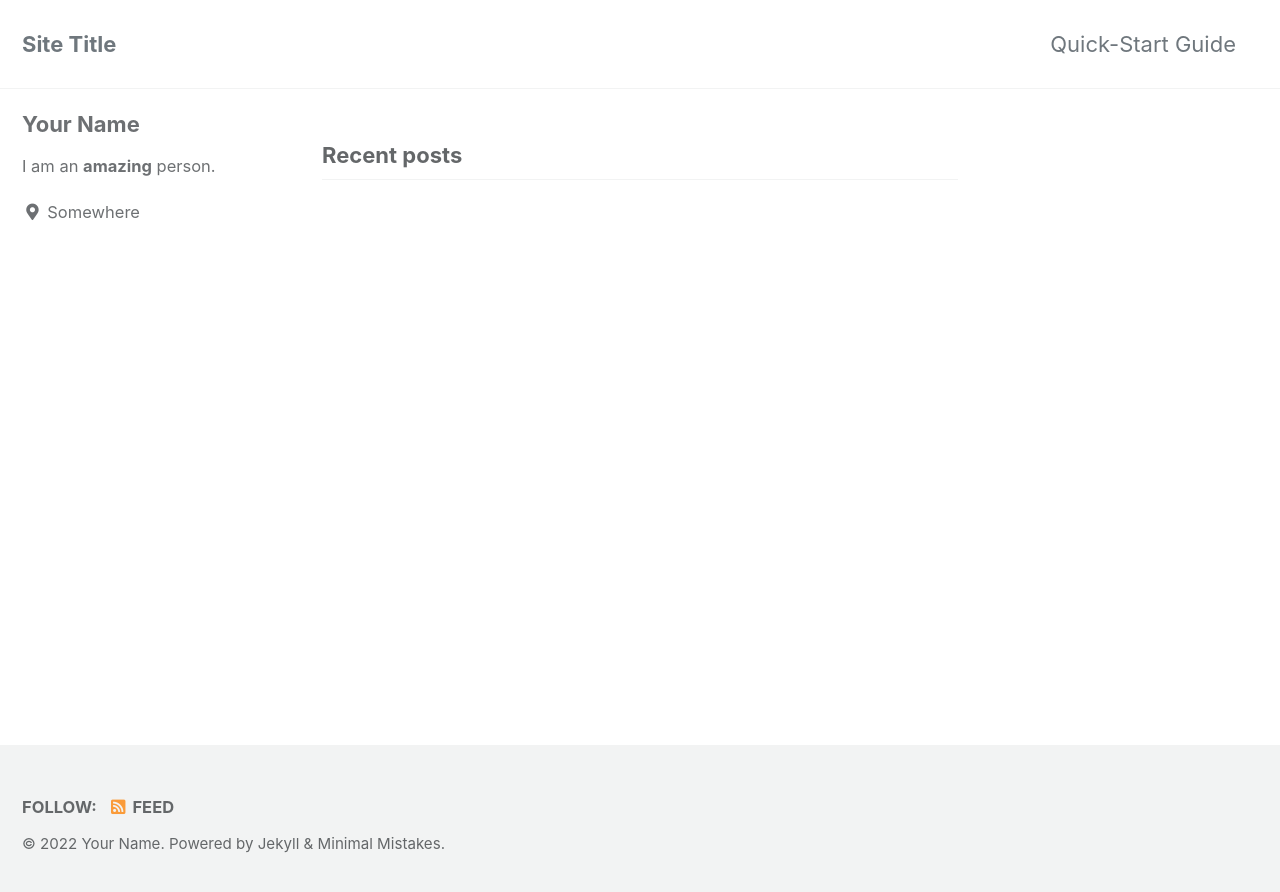
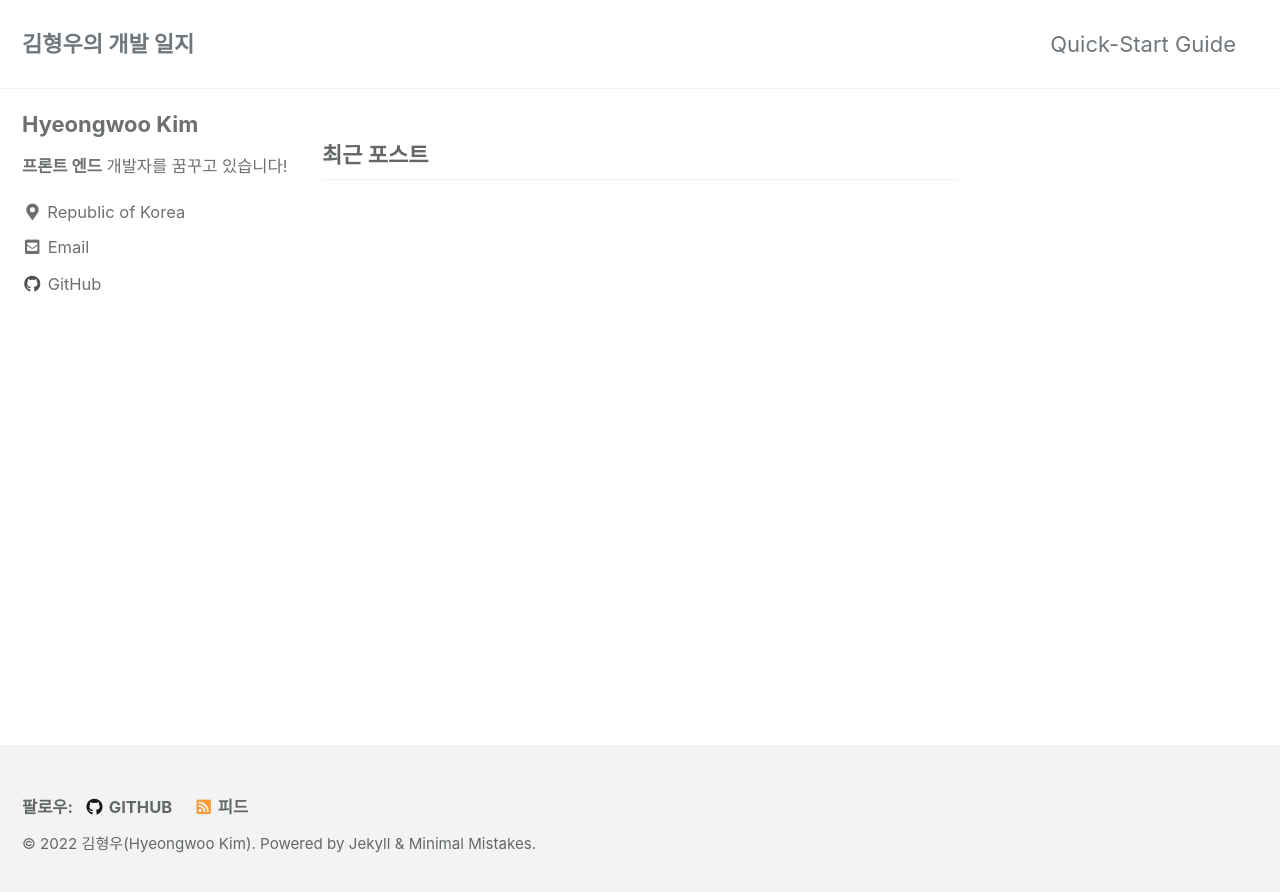
Before and after one commit to hyeongwookimdev/hyeongwookimdev.github.io, a Jekyll site: the page built from index.html, in a window 1280 px wide. Shown: the top 892 px of the page. Built offline with Jekyll 4.4.1, drawn with Linux system fonts in a browser that asks for light colours; cached includes are drawn as plain includes; the list of posts is cut into pages by our own code.

Commit message:
Update blog-information

```diff
--- a/Gemfile
+++ b/Gemfile
@@ -1,2 +1,4 @@
 source "https://rubygems.org"
 gemspec
+gem "jekyll"
+gem "webrick", "~> 1.7"
--- a/_config.yml
+++ b/_config.yml
@@ -12,107 +12,106 @@
 
 # theme                  : "minimal-mistakes-jekyll"
 # remote_theme           : "mmistakes/minimal-mistakes"
-minimal_mistakes_skin    : "default" # "air", "aqua", "contrast", "dark", "dirt", "neon", "mint", "plum", "sunrise"
+minimal_mistakes_skin: "default" # "air", "aqua", "contrast", "dark", "dirt", "neon", "mint", "plum", "sunrise"
 
 # Site Settings
-locale                   : "en-US"
-title                    : "Site Title"
-title_separator          : "-"
-subtitle                 : # site tagline that appears below site title in masthead
-name                     : "Your Name"
-description              : "An amazing website."
-url                      : # the base hostname & protocol for your site e.g. "https://mmistakes.github.io"
-baseurl                  : # the subpath of your site, e.g. "/blog"
-repository               : # GitHub username/repo-name e.g. "mmistakes/minimal-mistakes"
-teaser                   : # path of fallback teaser image, e.g. "/assets/images/500x300.png"
-logo                     : # path of logo image to display in the masthead, e.g. "/assets/images/88x88.png"
-masthead_title           : # overrides the website title displayed in the masthead, use " " for no title
+locale: "ko-KR"
+title: "김형우의 개발 일지"
+title_separator: "-"
+subtitle: # site tagline that appears below site title in masthead
+name: "김형우(Hyeongwoo Kim)"
+description: "The ability to see and to respond."
+url: "https://hyeongwookimdev.github.io/" # the base hostname & protocol for your site e.g. "https://mmistakes.github.io"
+baseurl: # the subpath of your site, e.g. "/blog"
+repository: "https://github.com/hyeongwookimdev/hyeongwookimdev.github.io" # GitHub username/repo-name e.g. "mmistakes/minimal-mistakes"
+teaser: # path of fallback teaser image, e.g. "/assets/images/500x300.png"
+logo: # path of logo image to display in the masthead, e.g. "/assets/images/88x88.png"
+masthead_title: "김형우의 개발 일지" # overrides the website title displayed in the masthead, use " " for no title
 # breadcrumbs            : false # true, false (default)
-words_per_minute         : 200
+words_per_minute: 200
 comments:
-  provider               : # false (default), "disqus", "discourse", "facebook", "staticman", "staticman_v2", "utterances", "giscus", "custom"
+  provider: # false (default), "disqus", "discourse", "facebook", "staticman", "staticman_v2", "utterances", "giscus", "custom"
   disqus:
-    shortname            : # https://help.disqus.com/customer/portal/articles/466208-what-s-a-shortname-
+    shortname: # https://help.disqus.com/customer/portal/articles/466208-what-s-a-shortname-
   discourse:
-    server               : # https://meta.discourse.org/t/embedding-discourse-comments-via-javascript/31963 , e.g.: meta.discourse.org
+    server: # https://meta.discourse.org/t/embedding-discourse-comments-via-javascript/31963 , e.g.: meta.discourse.org
   facebook:
     # https://developers.facebook.com/docs/plugins/comments
-    appid                :
-    num_posts            : # 5 (default)
-    colorscheme          : # "light" (default), "dark"
+    appid:
+    num_posts: # 5 (default)
+    colorscheme: # "light" (default), "dark"
   utterances:
-    theme                : # "github-light" (default), "github-dark"
-    issue_term           : # "pathname" (default)
+    theme: # "github-light" (default), "github-dark"
+    issue_term: # "pathname" (default)
   giscus:
-    repo_id              : # Shown during giscus setup at https://giscus.app
-    category_name        : # Full text name of the category
-    category_id          : # Shown during giscus setup at https://giscus.app
-    discussion_term      : # "pathname" (default), "url", "title", "og:title"
-    reactions_enabled    : # '1' for enabled (default), '0' for disabled
-    theme                : # "light" (default), "dark", "dark_dimmed", "transparent_dark", "preferred_color_scheme"
+    repo_id: # Shown during giscus setup at https://giscus.app
+    category_name: # Full text name of the category
+    category_id: # Shown during giscus setup at https://giscus.app
+    discussion_term: # "pathname" (default), "url", "title", "og:title"
+    reactions_enabled: # '1' for enabled (default), '0' for disabled
+    theme: # "light" (default), "dark", "dark_dimmed", "transparent_dark", "preferred_color_scheme"
   staticman:
-    branch               : # "master"
-    endpoint             : # "https://{your Staticman v3 API}/v3/entry/github/"
+    branch: # "master"
+    endpoint: # "https://{your Staticman v3 API}/v3/entry/github/"
 reCaptcha:
-  siteKey                :
-  secret                 :
+  siteKey:
+  secret:
 atom_feed:
-  path                   : # blank (default) uses feed.xml
-  hide                   : # true, false (default)
-search                   : # true, false (default)
-search_full_content      : # true, false (default)
-search_provider          : # lunr (default), algolia, google
+  path: # blank (default) uses feed.xml
+  hide: # true, false (default)
+search: # true, false (default)
+search_full_content: # true, false (default)
+search_provider: # lunr (default), algolia, google
 lunr:
-  search_within_pages    : # true, false (default)
+  search_within_pages: # true, false (default)
 algolia:
-  application_id         : # YOUR_APPLICATION_ID
-  index_name             : # YOUR_INDEX_NAME
-  search_only_api_key    : # YOUR_SEARCH_ONLY_API_KEY
-  powered_by             : # true (default), false
+  application_id: # YOUR_APPLICATION_ID
+  index_name: # YOUR_INDEX_NAME
+  search_only_api_key: # YOUR_SEARCH_ONLY_API_KEY
+  powered_by: # true (default), false
 google:
-  search_engine_id       : # YOUR_SEARCH_ENGINE_ID
-  instant_search         : # false (default), true
+  search_engine_id: # YOUR_SEARCH_ENGINE_ID
+  instant_search: # false (default), true
 # SEO Related
-google_site_verification :
-bing_site_verification   :
-naver_site_verification  :
-yandex_site_verification :
-baidu_site_verification  :
+google_site_verification:
+bing_site_verification:
+naver_site_verification:
+yandex_site_verification:
+baidu_site_verification:
 
 # Social Sharing
 twitter:
-  username               :
+  username:
 facebook:
-  username               :
-  app_id                 :
-  publisher              :
-og_image                 : # Open Graph/Twitter default site image
+  username:
+  app_id:
+  publisher:
+og_image: # Open Graph/Twitter default site image
 # For specifying social profiles
 # - https://developers.google.com/structured-data/customize/social-profiles
 social:
-  type                   : # Person or Organization (defaults to Person)
-  name                   : # If the user or organization name differs from the site's name
+  type: # Person or Organization (defaults to Person)
+  name: # If the user or organization name differs from the site's name
   links: # An array of links to social media profiles
 
 # Analytics
 analytics:
-  provider               : false # false (default), "google", "google-universal", "google-gtag", "custom"
+  provider: false # false (default), "google", "google-universal", "google-gtag", "custom"
   google:
-    tracking_id          :
-    anonymize_ip         : # true, false (default)
-
+    tracking_id:
+    anonymize_ip: # true, false (default)
 
 # Site Author
 author:
-  name             : "Your Name"
-  avatar           : # path of avatar image, e.g. "/assets/images/bio-photo.jpg"
-  bio              : "I am an **amazing** person."
-  location         : "Somewhere"
-  email            :
+  name: "Hyeongwoo Kim"
+  avatar: # path of avatar image, e.g. "/assets/images/bio-photo.jpg"
+  bio: "**프론트 엔드** 개발자를 꿈꾸고 있습니다!"
+  location: "Republic of Korea"
+  email:
   links:
     - label: "Email"
       icon: "fas fa-fw fa-envelope-square"
-      # url: "mailto:your.name@email.com"
+      url: mailto:hyeongwookim.dev@gmail.com
     - label: "Website"
       icon: "fas fa-fw fa-link"
       # url: "https://your-website.com"
@@ -124,7 +123,7 @@ author:
       # url: "https://facebook.com/"
     - label: "GitHub"
       icon: "fab fa-fw fa-github"
-      # url: "https://github.com/"
+      url: "https://github.com/hyeongwookimdev"
     - label: "Instagram"
       icon: "fab fa-fw fa-instagram"
       # url: "https://instagram.com/"
@@ -140,7 +139,7 @@ footer:
       # url:
     - label: "GitHub"
       icon: "fab fa-fw fa-github"
-      # url:
+      url: "https://github.com/hyeongwookimdev"
     - label: "GitLab"
       icon: "fab fa-fw fa-gitlab"
       # url:
@@ -150,7 +149,6 @@ footer:
     - label: "Instagram"
       icon: "fab fa-fw fa-instagram"
       # url:
-
 
 # Reading Files
 include:
@@ -189,14 +187,12 @@ keep_files:
 encoding: "utf-8"
 markdown_ext: "markdown,mkdown,mkdn,mkd,md"
 
-
 # Conversion
 markdown: kramdown
 highlighter: rouge
 lsi: false
 excerpt_separator: "\n\n"
 incremental: false
-
 
 # Markdown Processing
 kramdown:
@@ -209,19 +205,16 @@ kramdown:
   smart_quotes: lsquo,rsquo,ldquo,rdquo
   enable_coderay: false
 
-
 # Sass/SCSS
 sass:
   sass_dir: _sass
   style: compressed # https://sass-lang.com/documentation/file.SASS_REFERENCE.html#output_style
 
-
 # Outputting
 permalink: /:categories/:title/
-paginate: 5 # amount of posts to show
+paginate: 15 # amount of posts to show
 paginate_path: /page:num/
 timezone: # https://en.wikipedia.org/wiki/List_of_tz_database_time_zones
-
 
 # Plugins (previously gems:)
 plugins:
@@ -238,7 +231,6 @@ whitelist:
   - jekyll-gist
   - jekyll-feed
   - jekyll-include-cache
-
 
 # Archives
 #  Type
@@ -268,14 +260,12 @@ tag_archive:
 #     category: /categories/:name/
 #     tag: /tags/:name/
 
-
 # HTML Compression
 # - https://jch.penibelst.de/
 compress_html:
   clippings: all
   ignore:
     envs: development
-
 
 # Defaults
 defaults:
```
Also changed, not shown: Gemfile.lock (added), 17 other files.
